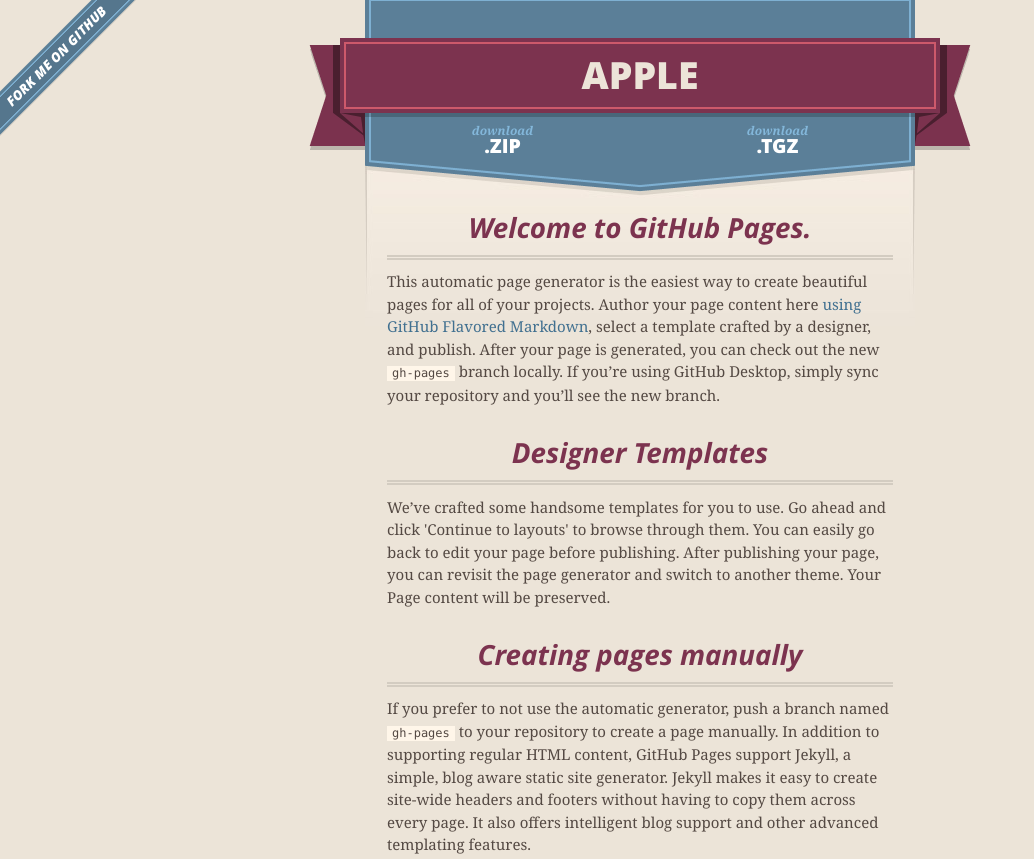
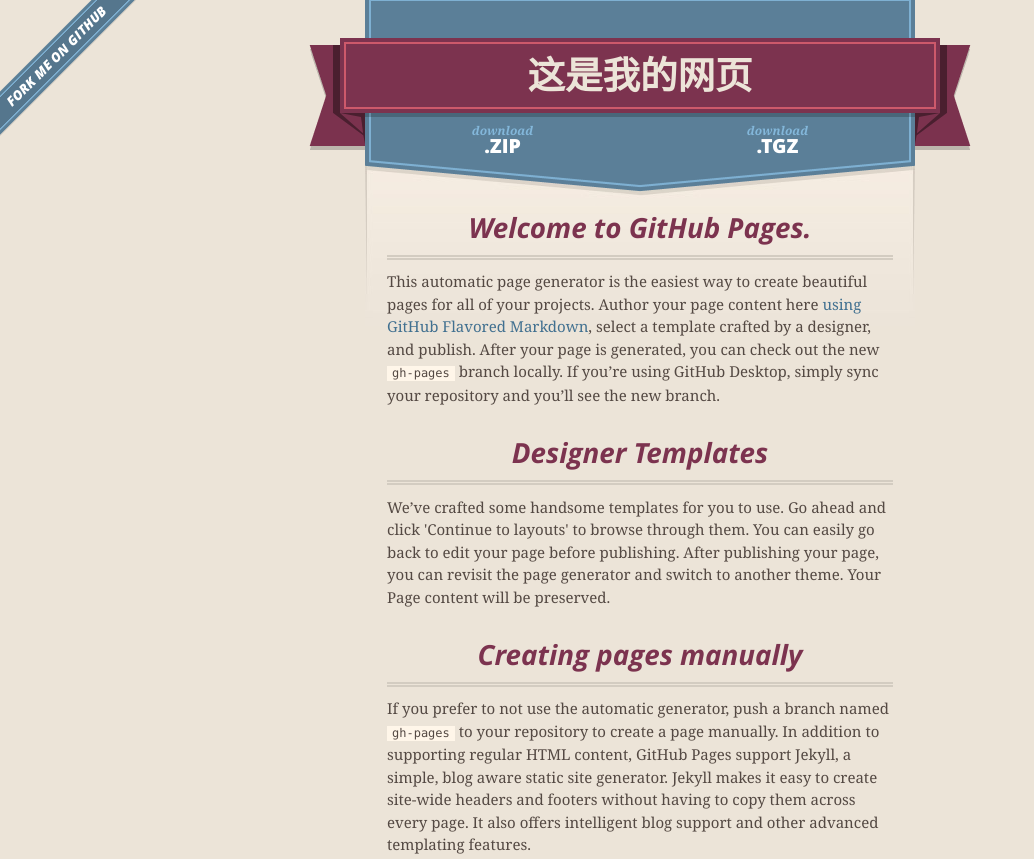
Before and after one commit to bonnenult/apple, a plain HTML site: page index.html in a window 1280 px wide. Shown: the top 859 px of the page, without its empty margins (0-1034 px from the left). Drawn offline with nearby package versions, Linux system fonts and the light colour scheme.

Commit message:
Update index.html

```diff
--- a/index.html
+++ b/index.html
@@ -27,7 +27,7 @@
       <header>
         <span class="ribbon-outer">
           <span class="ribbon-inner">
-            <h1>Apple</h1>
+            <h1>这是我的网页</h1>
             <h2></h2>
           </span>
           <span class="left-tail"></span>
```
